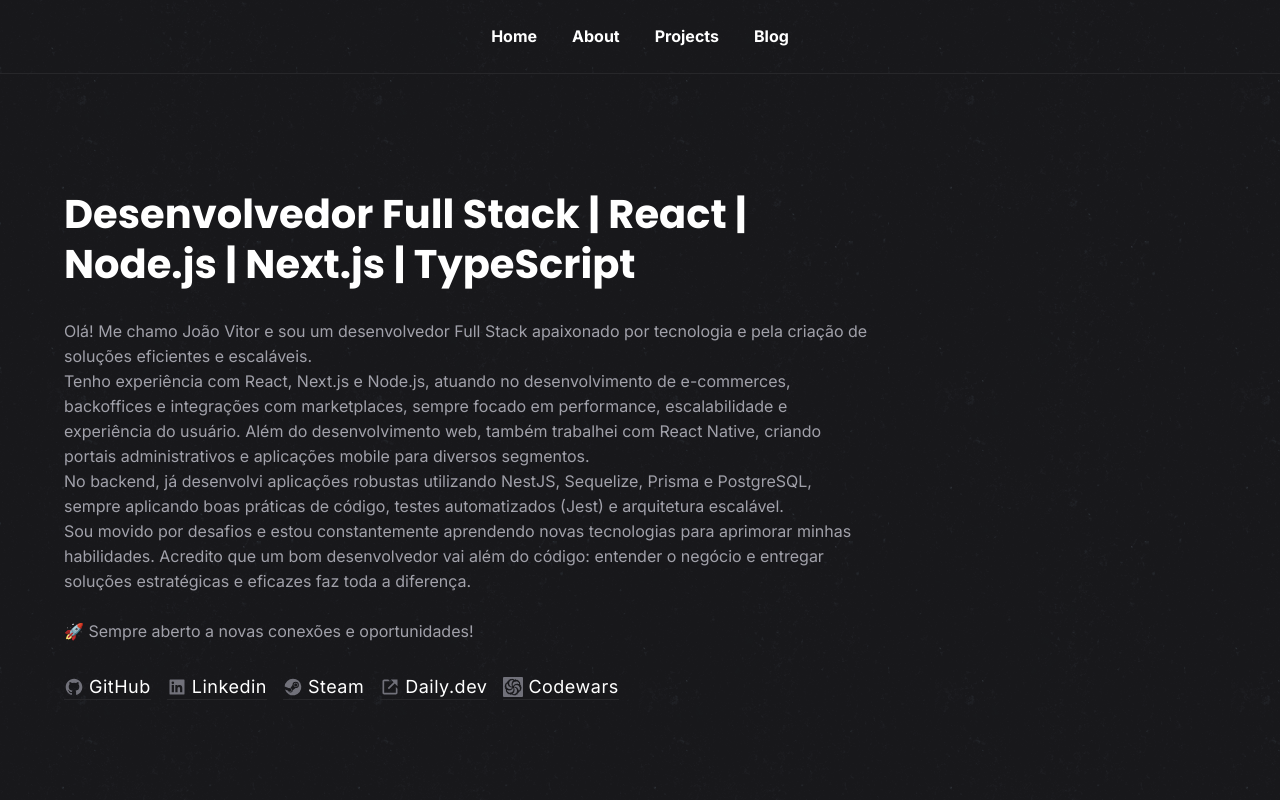
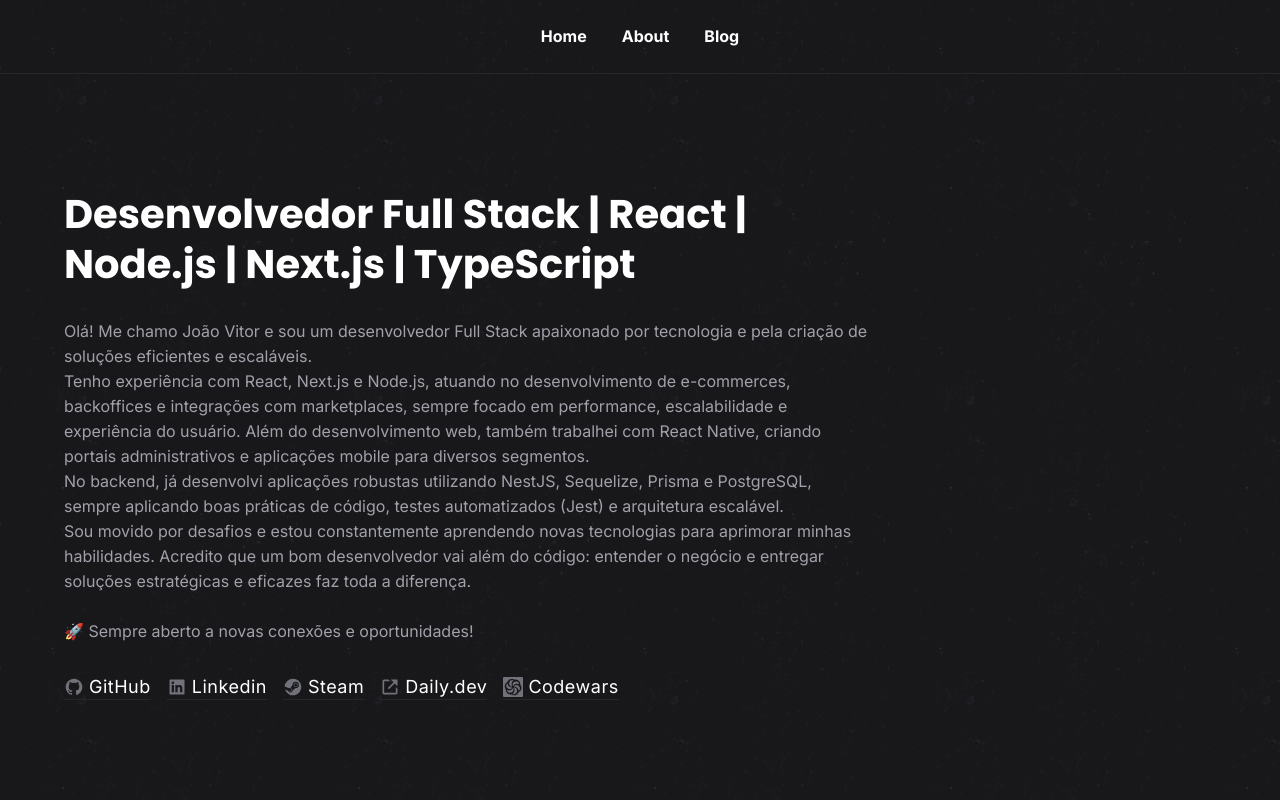
Before and after one commit to JoaoVitorOtavio/my-portfolio, a Next.js app: page / in a window 1280 px wide. Shown: the top 800 px of the page. Built offline with nearby package versions, Linux system fonts and the light colour scheme.

Commit message:
Arrumando header para redirecionamento no mobile Arrumando geração dinamica dos itens para menu desktop

```diff
--- a/app/components/Header/Header.module.ts
+++ b/app/components/Header/Header.module.ts
@@ -31,7 +31,7 @@ export const MobileMenu = styled.div`
 `;
 
 interface SideMenuProps {
-  isopen?: boolean;
+  $isopen?: boolean;
 }
 
 export const SideMenu = styled.div<SideMenuProps>`
@@ -44,7 +44,7 @@ export const SideMenu = styled.div<SideMenuProps>`
   background: #18181b;
   color: #fff;
   transform: ${(props) =>
-    props.isopen ? 'translateX(0)' : 'translateX(100%)'};
+    props.$isopen ? 'translateX(0)' : 'translateX(100%)'};
   transition: transform 0.4s ease-in-out;
 `;
 
@@ -86,19 +86,6 @@ export const ContentContainer = styled.div`
   align-items: center;
 `;
 
-export const NavItems = styled.nav`
-  display: none;
-`;
-
-export const NavContainer = styled.ul`
-  display: flex;
-  column-gap: 2rem;
-`;
-
-export const NavTitle = styled.li`
-  color: #fff;
-`;
-
 export const DesktopContainer = styled.div`
   display: flex;
   justify-content: center;
--- a/app/components/Header/Header.tsx
+++ b/app/components/Header/Header.tsx
@@ -1,7 +1,7 @@
 'use client';
 
 import Link from 'next/link';
-import { FaBars, FaUserTie, FaLaptopCode } from 'react-icons/fa6';
+import { FaBars, FaUserTie } from 'react-icons/fa6';
 import { FaHome } from 'react-icons/fa';
 import { IoCloseOutline } from 'react-icons/io5';
 import { AiOutlineRead } from 'react-icons/ai';
@@ -14,9 +14,6 @@ import {
   ItemTitle,
   MenuItemContainer,
   MobileMenu,
-  NavContainer,
-  NavItems,
-  NavTitle,
   SideMenu,
   SideMenuContent,
 } from './Header.module';
@@ -26,6 +23,7 @@ interface IMenuItem {
   id: number;
   title: string;
   icon: React.FC<{ size?: number; color?: string }>;
+  href: string;
 }
 
 const menuItens: IMenuItem[] = [
@@ -33,21 +31,24 @@ const menuItens: IMenuItem[] = [
     id: 0,
     title: 'Home',
     icon: FaHome,
+    href: '/',
   },
   {
     id: 1,
     title: 'About',
     icon: FaUserTie,
+    href: '/about',
   },
-  {
-    id: 2,
-    title: 'Projects',
-    icon: FaLaptopCode,
-  },
+  // {
+  //   id: 2,
+  //   title: 'Projects',
+  //   icon: FaLaptopCode,
+  // },
   {
     id: 3,
     title: 'Blog',
     icon: AiOutlineRead,
+    href: '/blog',
   },
 ];
 
@@ -56,29 +57,24 @@ const MenuMobile = () => {
 
   return (
     <MobileMenu>
-      <SideMenu isopen={isOpen ? true : undefined}>
+      <SideMenu $isopen={isOpen}>
         <CloseContainer onClick={() => setIsOpen(false)}>
           <IoCloseOutline size={25} />
         </CloseContainer>
         <SideMenuContent>
           {menuItens.map((item) => (
-            <MenuItemContainer key={item.id}>
+            <Link prefetch={false} href={item.href} key={item.id}>
+              <MenuItemContainer onClick={() => setIsOpen(false)}>
                 <ItemTitle>
                   <item.icon size={18} color={'#71717a'} />
                   <p>{item.title}</p>
                 </ItemTitle>
               </MenuItemContainer>
+            </Link>
           ))}
         </SideMenuContent>
       </SideMenu>
       <ContentContainer>
-        <NavItems>
-          <NavContainer>
-            <NavTitle>About</NavTitle>
-            <NavTitle>Projects</NavTitle>
-            <NavTitle>Blog</NavTitle>
-          </NavContainer>
-        </NavItems>
         <div
           onClick={() => setIsOpen(!isOpen)}
           style={{
@@ -101,14 +97,13 @@ const DesktopMenu = () => {
   // TOOD: Item do menu ativado dependendo da pagina #0cce6b
   return (
     <DesktopContainer>
-      <DesktopMenuItem>
-        <Link href="/">Home</Link>
+      {menuItens.map((item) => (
+        <DesktopMenuItem key={item.id}>
+          <Link prefetch={false} href={item.href}>
+            {item.title}
+          </Link>
         </DesktopMenuItem>
-      <DesktopMenuItem>
-        <Link href="/about">About</Link>
-      </DesktopMenuItem>
-      <DesktopMenuItem>Projects</DesktopMenuItem>
-      <DesktopMenuItem>Blog</DesktopMenuItem>
+      ))}
     </DesktopContainer>
   );
 };
```
Lines whose indentation alone changed are shown as unchanged.
